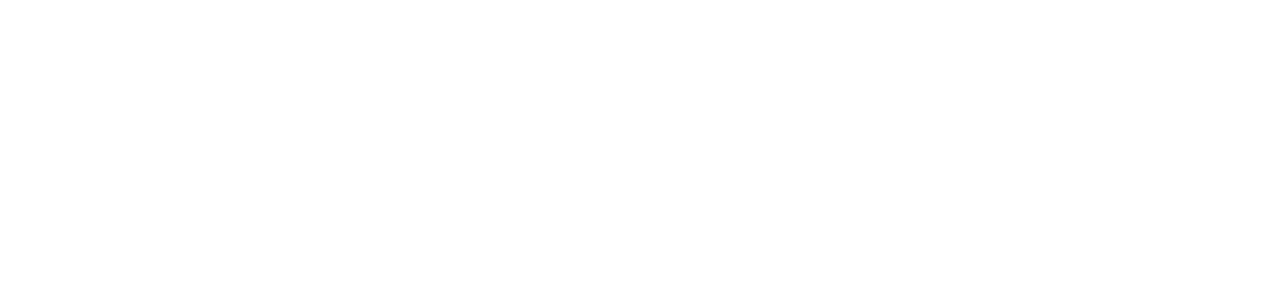
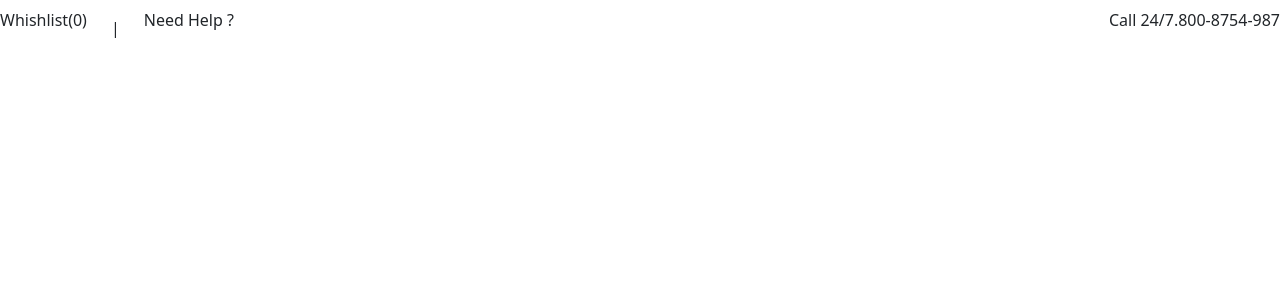
Before and after one commit to Plvmmu10/proj-html-vuejs, a Vue app: page / in a window 1280 px wide. Shown: the top 300 px of the page. Built offline with nearby package versions, Linux system fonts and the light colour scheme; the HTML template or start-up script is replaced by a standard one.

Commit message:
created topHeader

```diff
--- a/src/components/TopHeader.vue
+++ b/src/components/TopHeader.vue
@@ -1,6 +1,21 @@
 <template>
-    <div>
+    <div class="myContainer py-2 d-flex justify-content-between">
+        <!-- Div with wishlist and need help -->
+        <div class="d-flex align-items-center">
+            <p class="subtitle pe-4">Whishlist(0)</p>
 
+            <p class="m-0">|</p>
+
+            <p class="subtitle ps-4">
+                Need Help ?
+                <i class="fa-solid fa-chevron-down subtitle"></i>
+            </p>
+        </div>
+
+        <!-- div with phone number -->
+        <div>
+            <p class="subtitle">Call 24/7.800-8754-987</p>
+        </div>
     </div>
 </template>
 
```
